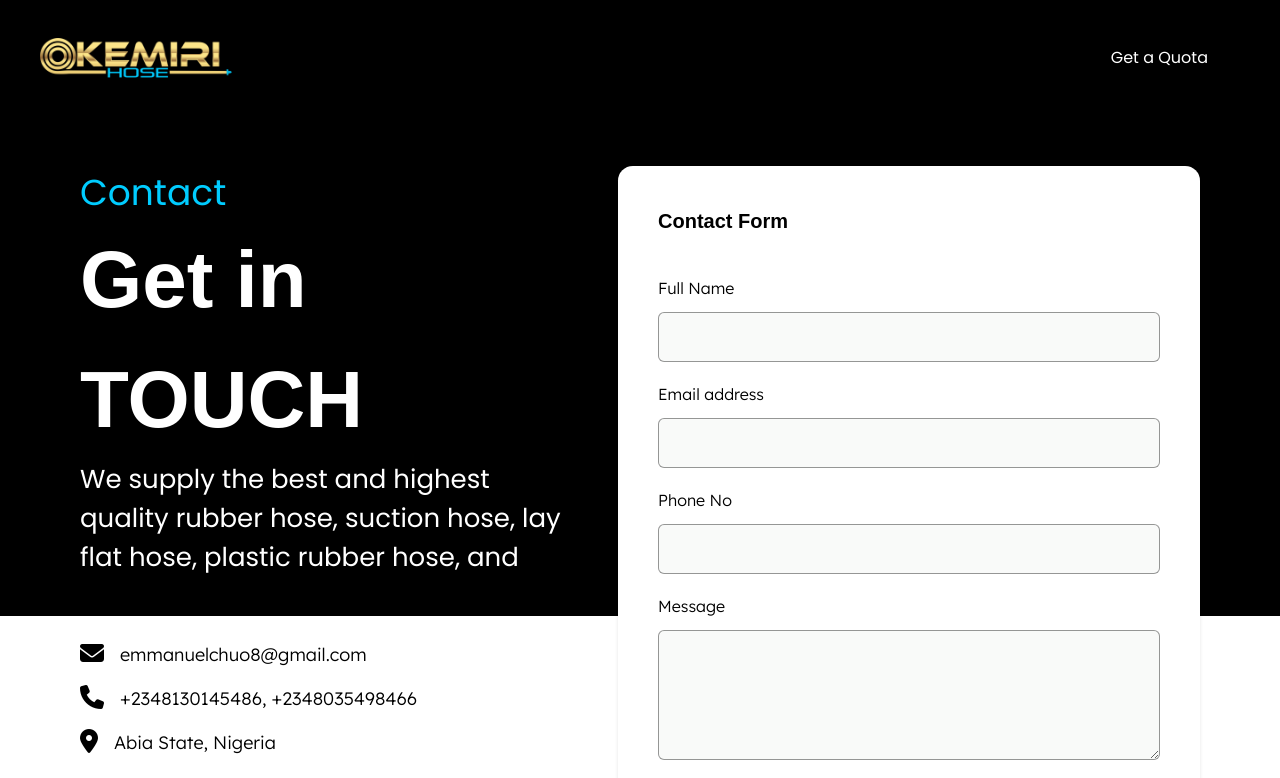
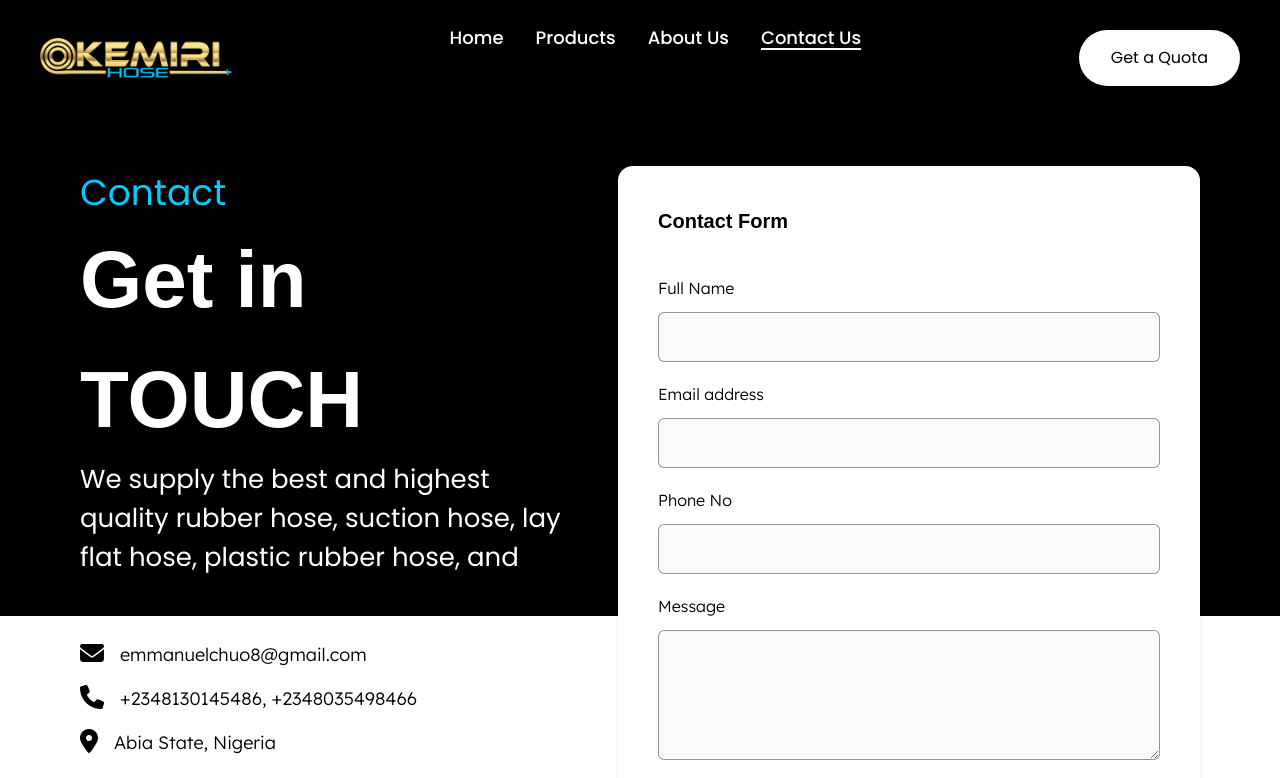
Before and after one commit to Dakeem05/Okemiri, a Vue app: page /contact-us in a window 1280 px wide. Shown: the top 778 px of the page. Built offline with nearby package versions, Linux system fonts and the light colour scheme.

Commit message:
Just fixed the nave issue

```diff
--- a/src/Pages/about-us/index.vue
+++ b/src/Pages/about-us/index.vue
@@ -1,12 +1,17 @@
 <template>
-  <commonNavBar class="bg-black text-white"> </commonNavBar>
-  <About></About>
+  <main>
+    <div class="bg-black">
 
-  <commonFooter></commonFooter>
+      <commonNavBar class=""> </commonNavBar>
+    </div>
+    <About></About>
+
+    <commonFooter></commonFooter>
+  </main>
 </template>
 
 <script setup>
-import commonNavBar from "../../components/common/NavBar.vue";
+import commonNavBar from "../../components/common/NavBar2.vue";
 import About from "../../components/About/index.vue";
 
 import commonFooter from "../../components/common/Footer.vue";
--- a/src/Pages/contact-us/index.vue
+++ b/src/Pages/contact-us/index.vue
@@ -1,11 +1,15 @@
 <template>
-<commonNavBar class="bg-black text-white" ></commonNavBar>
-<Contact></Contact>
-<commonFooter></commonFooter>
+    <main>
+        <div class="bg-black">
+            <commonNavBar class="bg-black text-white" ></commonNavBar>
+        </div>
+        <Contact></Contact>
+        <commonFooter></commonFooter>
+    </main>
 </template>
 
 <script setup>
-import commonNavBar from "../../components/common/NavBar.vue";
+import commonNavBar from "../../components/common/NavBar2.vue";
 import commonFooter from "../../components/common/Footer.vue";
 import Contact from "../../components/Contact/index.vue";
 
--- /dev/null
+++ b/src/components/common/NavBar2.vue
@@ -0,0 +1,56 @@
+<script setup>
+import { ref } from 'vue';
+
+const isMenuOpen = ref(false);
+
+const toggleMenu = () => {
+  isMenuOpen.value = !isMenuOpen.value;
+};
+</script>
+
+<template>
+  <main class="max-w-7xl mx-auto relative">
+    <nav class="py-6 px-10 flex justify-between items-center">
+      <!-- Logo -->
+      <router-link to="/" class="block">
+        <img src="../../assets/images/transparent 1.png" alt="Okemiri logo" class="h-10">
+      </router-link>
+
+      <!-- Hamburger Menu Icon -->
+      <div class="lg:hidden">
+        <button @click="toggleMenu" class="text-white" aria-label="Toggle Menu">
+          <svg v-if="!isMenuOpen" xmlns="http://www.w3.org/2000/svg" class="h-8 w-8" fill="none" viewBox="0 0 24 24" stroke="currentColor" stroke-width="2">
+            <path stroke-linecap="round" stroke-linejoin="round" d="M4 6h16M4 12h16M4 18h16" />
+          </svg>
+          <svg v-else xmlns="http://www.w3.org/2000/svg" class="h-8 w-8" fill="none" viewBox="0 0 24 24" stroke="currentColor" stroke-width="2">
+            <path stroke-linecap="round" stroke-linejoin="round" d="M6 18L18 6M6 6l12 12" />
+          </svg>
+        </button>
+      </div>
+
+      <!-- Menu Links -->
+      <ul :class="{'hidden': !isMenuOpen, 'flex': isMenuOpen}" class="lg:flex flex-col lg:flex-row gap-6 lg:gap-8 font-medium text-lg lg:pt-0 pt-4 absolute lg:static bg-black lg:bg-transparent w-full lg:w-auto left-0 lg:left-auto top-16 lg:top-auto shadow-lg lg:shadow-none text-white text-center py-10 ">
+        <li><router-link active-class="underline decoration-white" to="/" class="block lg:inline hover:underline decoration-[1.5px] hover:decoration-gray-400 underline-offset-4">Home</router-link></li>
+        <li><router-link active-class="underline decoration-white" to="/products" class="block lg:inline hover:underline decoration-[1.5px] hover:decoration-gray-400 underline-offset-4">Products</router-link></li>
+        <li><router-link active-class="underline decoration-white" to="/about-us" class="block lg:inline hover:underline decoration-[1.5px] hover:decoration-gray-400 underline-offset-4">About Us</router-link></li>
+        <li><router-link active-class="underline decoration-white" to="/contact-us" class="block lg:inline hover:underline decoration-[1.5px] hover:decoration-gray-400 underline-offset-4">Contact Us</router-link></li>
+
+        <!-- Mobile Get a Quote Button -->
+        <li class="lg:hidden mt-4 text-center">
+          <button class="bg-white text-black px-8 py-4 rounded-full">Get a Quota</button>
+        </li>
+      </ul>
+
+      <!-- Desktop Get a Quote Button -->
+      <div class="hidden lg:block">
+        <button class="bg-white text-black px-8 py-4 rounded-full">Get a Quota</button>
+      </div>
+    </nav>
+  </main>
+</template>
+
+<style scoped>
+  nav ul {
+    transition: all 0.3s ease;
+  }
+</style>
```
